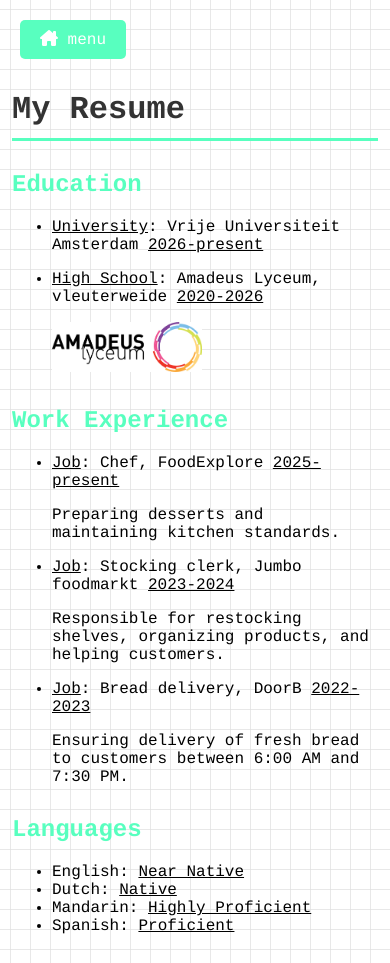
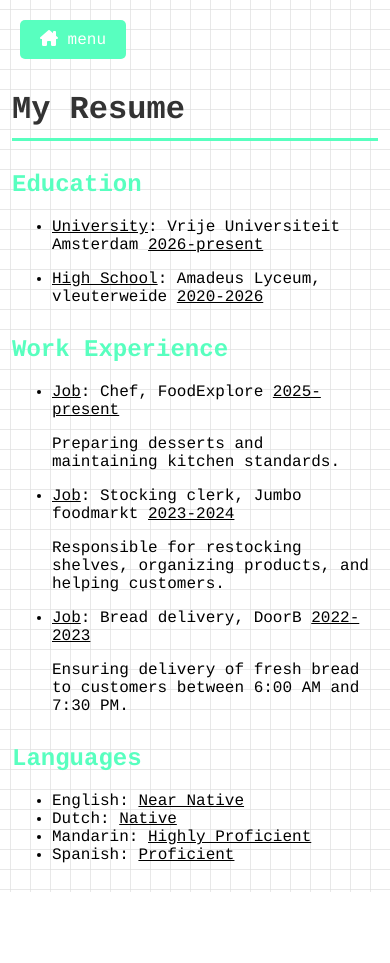
Before and after one commit to kelicke/kelly-s_website, a plain HTML site: page resume.html in a window 390 px wide. After the commit the page ends 892 px from the top, so only its background shows below. Drawn offline with Linux system fonts and the light colour scheme.

Commit message:
Add files via upload

```diff
--- a/resume.html
+++ b/resume.html
@@ -56,11 +56,6 @@
     padding-top: 70px;   /* keeps content below the fixed menu button */
   }
 
-  img {
-    box-sizing: border-box;
-    width: 100% !important;   /* !important overrides the inline pixel sizes */
-    height: auto !important;
-  }
   .logo {
   width: 150px !important;
   height: 50px !important;
@@ -83,7 +78,6 @@
         <ul>
             <li><p><u>University</u>: Vrije Universiteit Amsterdam <u>2026-present</u></p></li>
             <li><p><u>High School</u>: Amadeus Lyceum, vleuterweide <u>2020-2026</u></p></li>
-                <img src="amadeus.jpg" class="logo" alt="Amadeus Lyceum">
         </ul>
     </div>
     <div>
```
